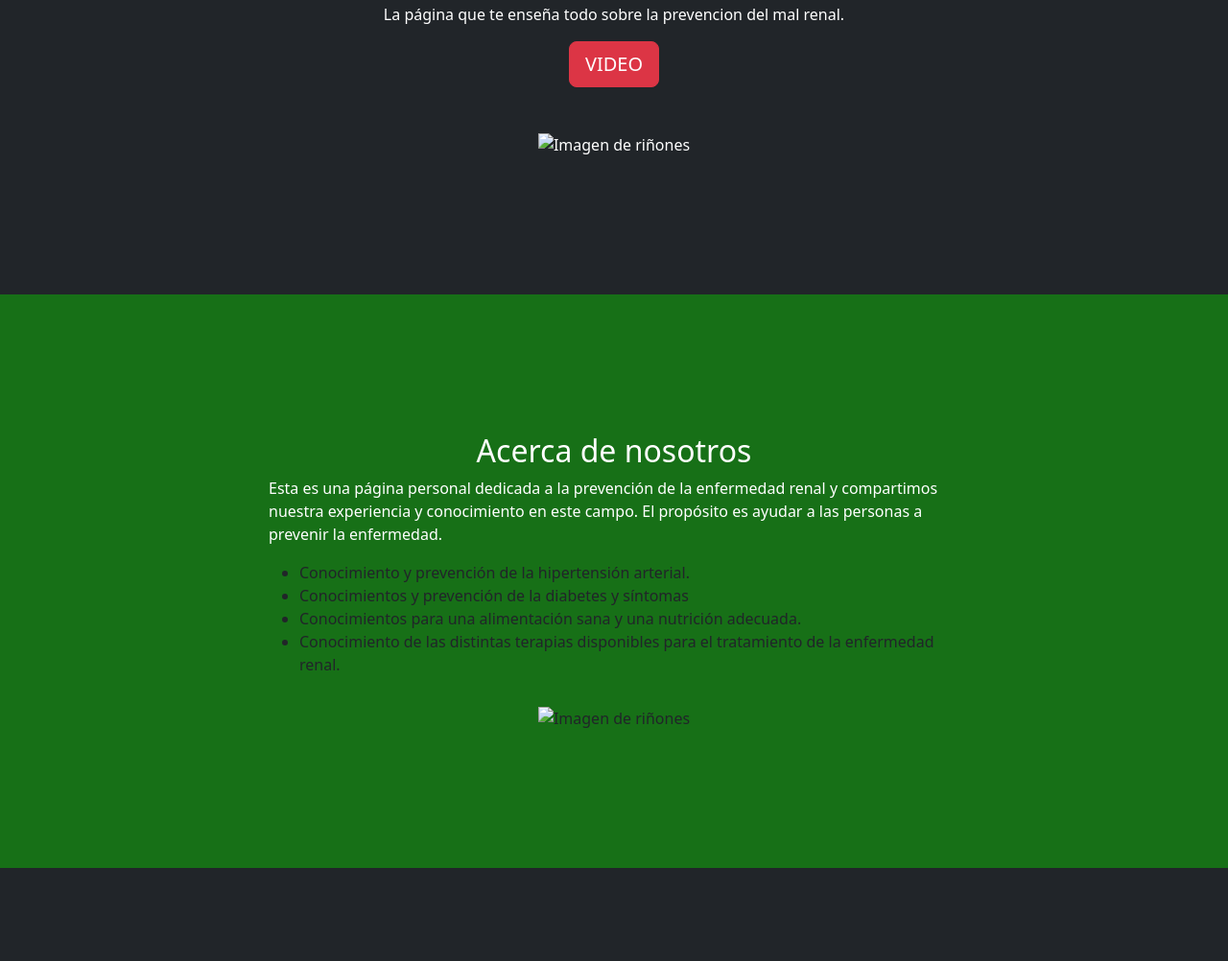
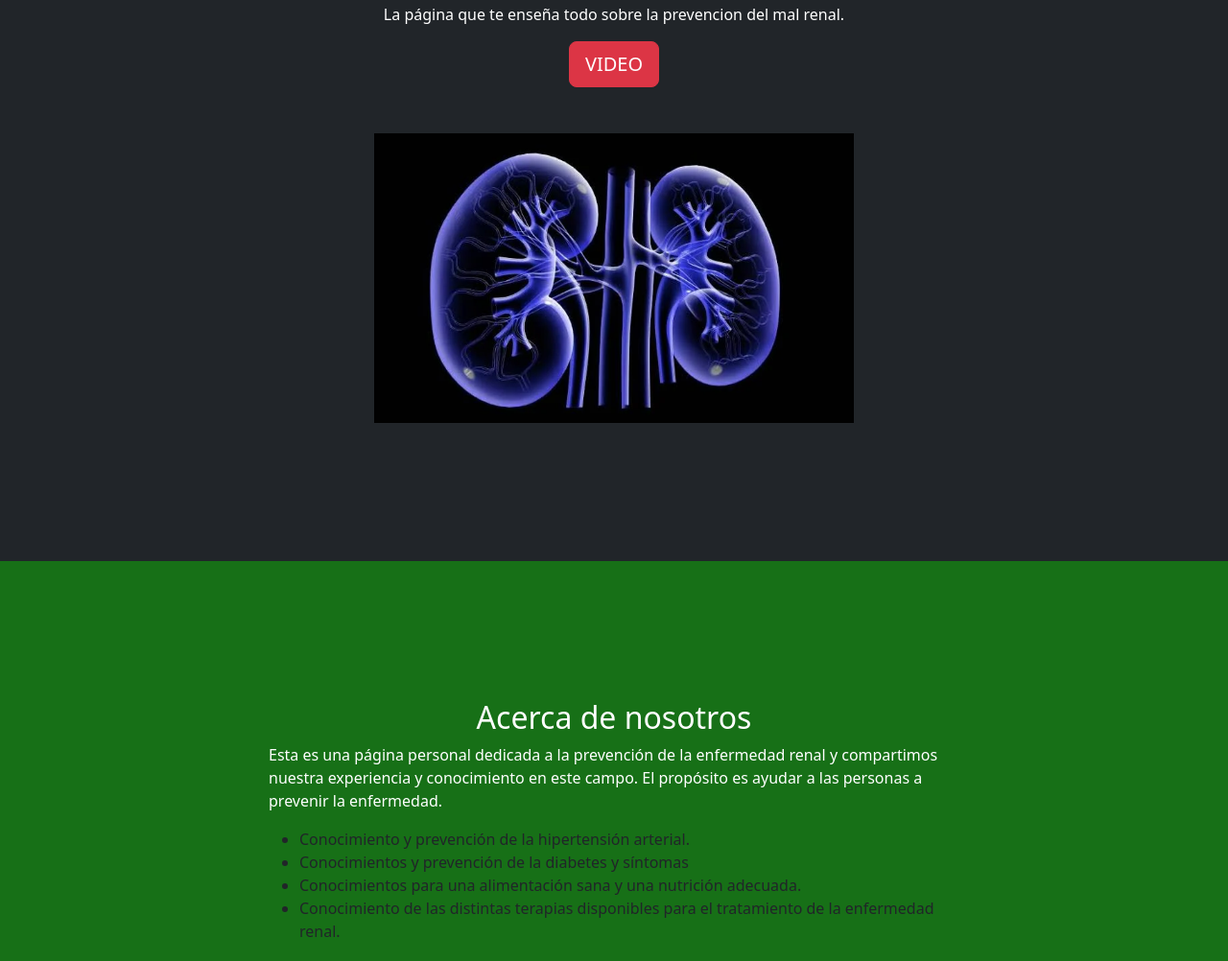
Before and after one commit to axmon2023/monroy_pagina, a plain HTML site: page index.html in a window 1280 px wide. Shown: the part 253-1255 px from the top of the page at 96% size. Drawn offline with nearby package versions, Linux system fonts and the light colour scheme; the site is published under a folder, as on GitHub Pages, so addresses that start at the root find nothing.

Commit message:
ultimo a ver si se ven las imagenes

```diff
--- a/index.html
+++ b/index.html
@@ -33,7 +33,7 @@
                 <h1 class="fw-bolder mt-5">MONROY</h1>
                 <p>La página que te enseña todo sobre la prevencion del mal renal.</p>
                 <a class="btn btn-lg btn-danger" href="https://www.youtube.com/shorts/tFLrlWar7jE">VIDEO</a>
-                <div> <img class="img-fluid mt-5 mb-5" src="/assets/riñones.webp" alt="Imagen de riñones" width="500"></div>
+                <div> <img class="img-fluid mt-5 mb-5" src="./assets/riñones.webp" alt="Imagen de riñones" width="500"></div>
             </div>
         </header>
 
@@ -54,7 +54,7 @@
                     </div>
 
                 </div>
-                  <div class="text-center"> <img class="img-fluid mt-3" src="/assets/terapias 2.webp" alt="Imagen de riñones" width="500"></div>
+                  <div class="text-center"> <img class="img-fluid mt-3" src="./assets/terapias 2.webp" alt="Imagen de riñones" width="500"></div>
             </div>
 
         </section>
@@ -73,7 +73,7 @@
                         </ul>
                     </div>
                 </div>
-                       <div class="text-center"> <img class="img-fluid mt-3" src="/assets/profesionales.webp" alt="Imagen de riñones" width="500"></div>
+                       <div class="text-center"> <img class="img-fluid mt-3" src="./assets/profesionales.webp" alt="Imagen de riñones" width="500"></div>
             </div>
         </section>
         <!-- Contact section-->
```
